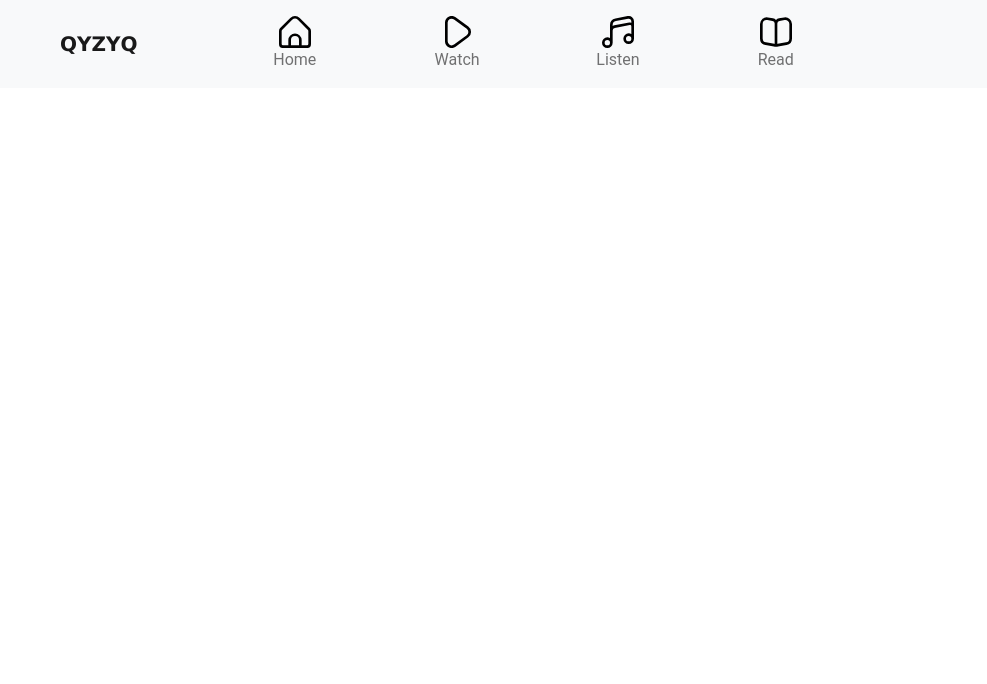
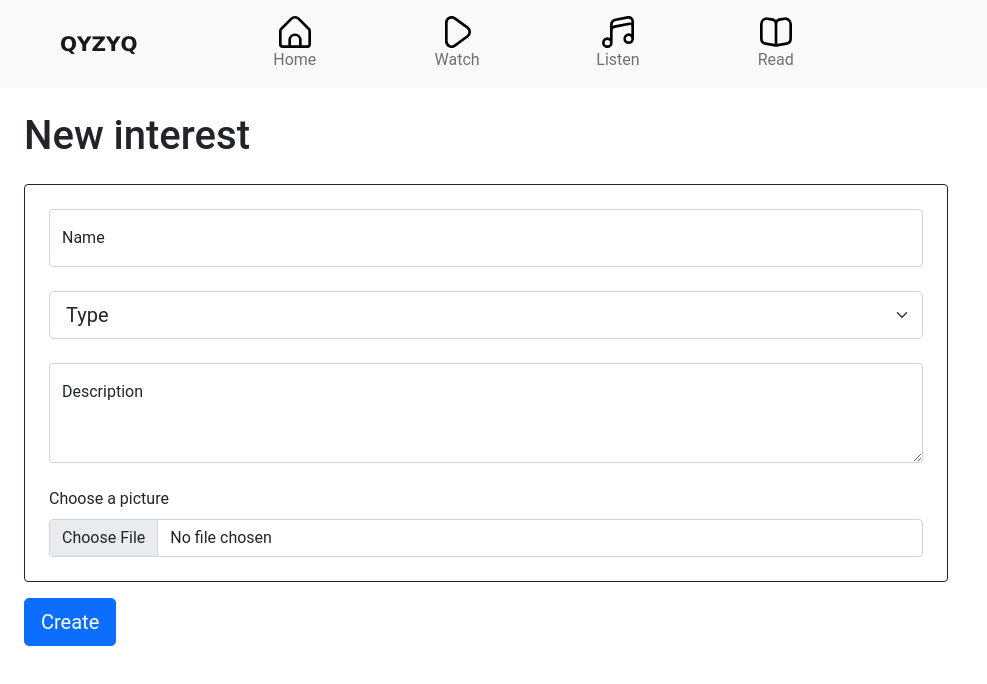
Before and after one commit to Fortitude42/QYZYQ, a React (Create React App) app: page /create-interest in a window 1280 px wide. Shown: the top 684 px of the page, without its empty margins (0-987 px from the left). Built offline with nearby package versions, Linux system fonts and the light colour scheme; no server answers.

Commit message:
added create-interest page, removed warnings

```diff
--- a/public/index.html
+++ b/public/index.html
@@ -3,7 +3,7 @@
   <head>
     <meta charset="utf-8" />
     <meta name="viewport" content="width=device-width, initial-scale=1" />
-    <title>Uiret.kz</title>
+    <title>QYZYQ</title>
   </head>
   <body>
     <noscript>You need to enable JavaScript to run this app.</noscript>
--- a/src/App.js
+++ b/src/App.js
@@ -9,6 +9,7 @@ import Login from './Pages/Login/Login.jsx'
 import Register from './Pages/Register/Register.jsx'
 import Interest from "./Pages/Interest/Interest";
 import axios from "axios";
+import CreateInterest from './Pages/Create-Interest/CreateInterest'
 
 
 export default class App extends Component {
@@ -23,7 +24,7 @@ export default class App extends Component {
 		let res = []
 		for (let inter of this.state.interests) {
 			let path = "/interests/" + inter._id;
-			res.push(<Route path={path} element={<Interest interest={inter} />}/>)
+			res.push(<Route key= {path} path={path} element={<Interest interest={inter} />}/>)
 		}
 
 		return res;
@@ -41,9 +42,10 @@ export default class App extends Component {
 			<div>
 				<Navbar/>
 				<Routes>
-					<Route path="/home" element={<Home />} />
-					<Route path="/login" element={<Login />}/>
-					<Route path="/register" element={<Register	 />}/>
+					<Route path="/home" element={<Home />} key={'home'} />
+					<Route path="/login" element={<Login />} key = 'login'/>
+					<Route path="/register" element={<Register />} key = 'register' />
+					<Route path="/create-interest" element={<CreateInterest	/>} key='create-interest' />
 					{this.interestList()}
 				</Routes>
 			</div>
--- /dev/null
+++ b/src/Pages/Create-Interest/CreateInterest.jsx
@@ -0,0 +1,116 @@
+import axios from 'axios';
+import React, { Component } from 'react';
+import './CreateInterest.css'
+
+export default class CreateInterest extends Component {
+	constructor(props) {
+		super(props);
+		this.fileInput = React.createRef();
+		this.state = {
+			name: "",
+			description: "",
+			image: null,
+			type: "Type",
+			nameError: "",
+			typeError: "",
+			descriptionError: "",
+		}
+
+		this.handleNameChange = this.handleNameChange.bind(this);
+		this.handleDescriptionChange = this.handleDescriptionChange.bind(this);
+		this.handleTypeChange = this.handleTypeChange.bind(this);
+		this.handleImageChange = this.handleImageChange.bind(this);
+		this.handleSubmit = this.handleSubmit.bind(this);
+	}
+
+	handleNameChange(event) {
+		this.setState({name: event.target.value});
+	}
+
+	handleDescriptionChange(event) {
+		this.setState({description: event.target.value});
+	}
+
+	handleTypeChange(event) {
+		this.setState({type: event.target.value});
+	}
+
+	handleImageChange(event) {
+		this.setState({image: event.target.files[0]});
+	}
+
+
+	handleSubmit(event) {
+		event.preventDefault();
+
+		this.setState({nameError: this.state.name.length === 0 ? 'Name should not be empty' : ''})
+		this.setState({typeError: this.state.type === 'Type' ? 'Choose a type' : ''})
+		this.setState({descriptionError: this.state.description.length === 0 ? 'Description should not be empty' : ''})
+
+
+		if (this.state.nameError.length > 0 || this.state.typeError.length > 0 || this.state.descriptionError.length > 0)
+			return;
+
+
+		axios.post('http://localhost:5000/interests/add', {
+			name: this.state.name,
+			description: this.state.description,
+			type: this.state.type,
+		}).then(response => {
+			console.log(response.data);
+		}).catch((error) => console.log(error));
+	}
+
+	render() {
+		return (
+			<div className="ps-4 pe-4 pt-4">
+				<h1>New interest</h1>
+				<div className="w-75 border border-dark rounded ps-4 pe-4 pt-4 pb-4 mt-4 position-relative">
+					<div className="form-floating position-relative">
+						<input type="text" className="form-control" id="floatingInputGrid" placeholder="Name" value={this.state.name} onChange={this.handleNameChange} />
+						<label htmlFor="floatingInputGrid">Name</label>
+						<p className='position-absolute text-danger'>
+							<small>
+								{this.state.nameError}
+							</small>
+						</p>
+					</div>
+
+
+					<select defaultValue={this.state.type} className="form-select form-select-lg mt-4"
+									aria-label=".form-select-lg example" onChange={this.handleTypeChange}>
+						<option value='Type' disabled>Type</option>
+						<option value="book">Book</option>
+						<option value="movie">Movie</option>
+						<option value="music">Music</option>
+					</select>
+
+					<p className='position-absolute text-danger'>
+						<small>
+							{this.state.typeError}
+						</small>
+					</p>
+
+					<div className="form-floating mt-4">
+						<textarea className="form-control" style={{height: "100px"}} placeholder="Leave a description here"
+											id="floatingTextarea" value={this.state.description} onChange={this.handleDescriptionChange}></textarea>
+						<label htmlFor="floatingTextarea">Description</label>
+					</div>
+
+					<p className='position-absolute text-danger'>
+						<small>
+							{this.state.descriptionError}
+						</small>
+					</p>
+
+					<div className="mt-4">
+						<label htmlFor="formFile" className="form-label">Choose a picture</label>
+						<input className="form-control" type="file" id="formFile" onChange={this.handleImageChange} accept="image/png, image/jpeg"/>
+					</div>
+				</div>
+
+				<button type="button" className="mt-3 btn btn-primary btn-lg" onClick={this.handleSubmit}>Create</button>
+			</div>
+		);
+	}
+}
--- a/src/Pages/Interest/Interest.jsx
+++ b/src/Pages/Interest/Interest.jsx
@@ -1,4 +1,3 @@
-import { toHaveAccessibleDescription } from '@testing-library/jest-dom/dist/matchers';
 import React, { Component } from 'react';
 import './Interest.css';
 
--- a/src/components/Navbar/Navbar.jsx
+++ b/src/components/Navbar/Navbar.jsx
@@ -5,42 +5,42 @@ import 'bootstrap/dist/css/bootstrap.css'
 function Navbar() {
   return (
     <>
-      <nav class="navbar navbar-expand-lg navbar-light bg-light">
-        <div class="col-2 text-center">
-          <a class="navbar-brand brand-name" href="/home">QYZYQ</a>
-          <button class="navbar-toggler" type="button" data-toggle="collapse" data-target="#navbarSupportedContent" aria-controls="navbarSupportedContent" aria-expanded="false" aria-label="Toggle navigation">
-            <span class="navbar-toggler-icon"></span>
+      <nav className="navbar navbar-expand-lg navbar-light bg-light">
+        <div className="col-2 text-center">
+          <a className="navbar-brand brand-name" href="/home">QYZYQ</a>
+          <button className="navbar-toggler" type="button" data-toggle="collapse" data-target="#navbarSupportedContent" aria-controls="navbarSupportedContent" aria-expanded="false" aria-label="Toggle navigation">
+            <span className="navbar-toggler-icon"></span>
           </button>
         </div>
 
 
-        <div class="collapse navbar-collapse col-6" id="navbarSupportedContent">
-          <ul class="navbar-nav">
-              <li class="nav-item active px-5 center">
-                <a class="nav-link" href="/home">
+        <div className="collapse navbar-collapse col-6" id="navbarSupportedContent">
+          <ul className="navbar-nav">
+              <li className="nav-item active px-5 center">
+                <a className="nav-link" href="/home">
                   <svg xmlns="http://www.w3.org/2000/svg" id="Outline" viewBox="0 0 24 24" width="32" height="32"><path d="M23.121,9.069,15.536,1.483a5.008,5.008,0,0,0-7.072,0L.879,9.069A2.978,2.978,0,0,0,0,11.19v9.817a3,3,0,0,0,3,3H21a3,3,0,0,0,3-3V11.19A2.978,2.978,0,0,0,23.121,9.069ZM15,22.007H9V18.073a3,3,0,0,1,6,0Zm7-1a1,1,0,0,1-1,1H17V18.073a5,5,0,0,0-10,0v3.934H3a1,1,0,0,1-1-1V11.19a1.008,1.008,0,0,1,.293-.707L9.878,2.9a3.008,3.008,0,0,1,4.244,0l7.585,7.586A1.008,1.008,0,0,1,22,11.19Z"/></svg>
-                  <span class="sr-only"> </span>
+                  <span className="sr-only"> </span>
                   Home
                 </a>
 
               </li>
 
-              <li class="nav-item px-5 center">
-                <a class="nav-link" href="#">
+              <li className="nav-item px-5 center">
+                <a className="nav-link" href="#">
                   <svg xmlns="http://www.w3.org/2000/svg" id="Outline" viewBox="0 0 24 24" width="32" height="32"><path d="M20.494,7.968l-9.54-7A5,5,0,0,0,3,5V19a5,5,0,0,0,7.957,4.031l9.54-7a5,5,0,0,0,0-8.064Zm-1.184,6.45-9.54,7A3,3,0,0,1,5,19V5A2.948,2.948,0,0,1,6.641,2.328,3.018,3.018,0,0,1,8.006,2a2.97,2.97,0,0,1,1.764.589l9.54,7a3,3,0,0,1,0,4.836Z"/></svg>
                   Watch
                 </a>
               </li>
 
-              <li class="nav-item px-5 center">
-                <a class="nav-link" href="#">
+              <li className="nav-item px-5 center">
+                <a className="nav-link" href="#">
                   <svg xmlns="http://www.w3.org/2000/svg" id="Layer_1" data-name="Layer 1" viewBox="0 0 24 24" width="32" height="32"><path d="M22.554.923A3.978,3.978,0,0,0,19.263.07L10.079,1.792A5,5,0,0,0,6,6.706v9.85A3.959,3.959,0,0,0,4,16a4,4,0,1,0,4,4V10.876A2,2,0,0,1,9.632,8.91l11.183-2.1A1,1,0,0,1,22,7.8v5.76A3.959,3.959,0,0,0,20,13a4,4,0,1,0,4,4V4A3.987,3.987,0,0,0,22.554.923ZM4,22a2,2,0,1,1,2-2A2,2,0,0,1,4,22ZM20.447,4.848,9.263,6.944A4,4,0,0,0,8,7.416v-.71a3,3,0,0,1,2.447-2.949l9.185-1.722A2,2,0,0,1,22,4v.984A2.955,2.955,0,0,0,20.447,4.848ZM20,19a2,2,0,1,1,2-2A2,2,0,0,1,20,19Z"/></svg>
                   Listen
                 </a>
               </li>
 
-              <li class="nav-item px-5 center">
-                <a class="nav-link" href="#">
+              <li className="nav-item px-5 center">
+                <a className="nav-link" href="#">
                   <svg xmlns="http://www.w3.org/2000/svg" id="Layer_1" data-name="Layer 1" viewBox="0 0 24 24" width="32" height="32"><path d="M22.2,2.163a4.992,4.992,0,0,0-4.1-1.081l-3.822.694A4,4,0,0,0,12,3.065,4,4,0,0,0,9.716,1.776L5.9,1.082A5,5,0,0,0,0,6V16.793a5,5,0,0,0,4.105,4.919l6.286,1.143a9,9,0,0,0,3.218,0L19.9,21.712A5,5,0,0,0,24,16.793V6A4.983,4.983,0,0,0,22.2,2.163ZM11,20.928c-.084-.012-.168-.026-.252-.041L4.463,19.745A3,3,0,0,1,2,16.793V6A3,3,0,0,1,5,3a3.081,3.081,0,0,1,.54.049l3.82.7A2,2,0,0,1,11,5.712Zm11-4.135a3,3,0,0,1-2.463,2.952l-6.285,1.142c-.084.015-.168.029-.252.041V5.712a2,2,0,0,1,1.642-1.968l3.821-.7A3,3,0,0,1,22,6Z"/></svg>
                   Read
                 </a>
@@ -49,7 +49,7 @@ function Navbar() {
 							</ul>
 						</div>
 
-            <div class="col-4"></div>
+            <div className="col-4"></div>
 					</nav>
     </>
   );
--- a/src/index.js
+++ b/src/index.js
@@ -1,10 +1,12 @@
 import React from 'react';
-import ReactDOM from 'react-dom';
+import ReactDOM from "react-dom/client";
 import {BrowserRouter} from 'react-router-dom';
 import App from './App.js'
 
-ReactDOM.render(
-<BrowserRouter>
-    <App />
-</BrowserRouter>,
-document.getElementById('root'));
+const root = ReactDOM.createRoot(document.getElementById("root"));
+
+root.render(
+    <BrowserRouter>
+            <App />
+    </BrowserRouter>
+);
```
Also changed, not shown: src/Pages/Create-Interest/CreateInterest.css (added).
